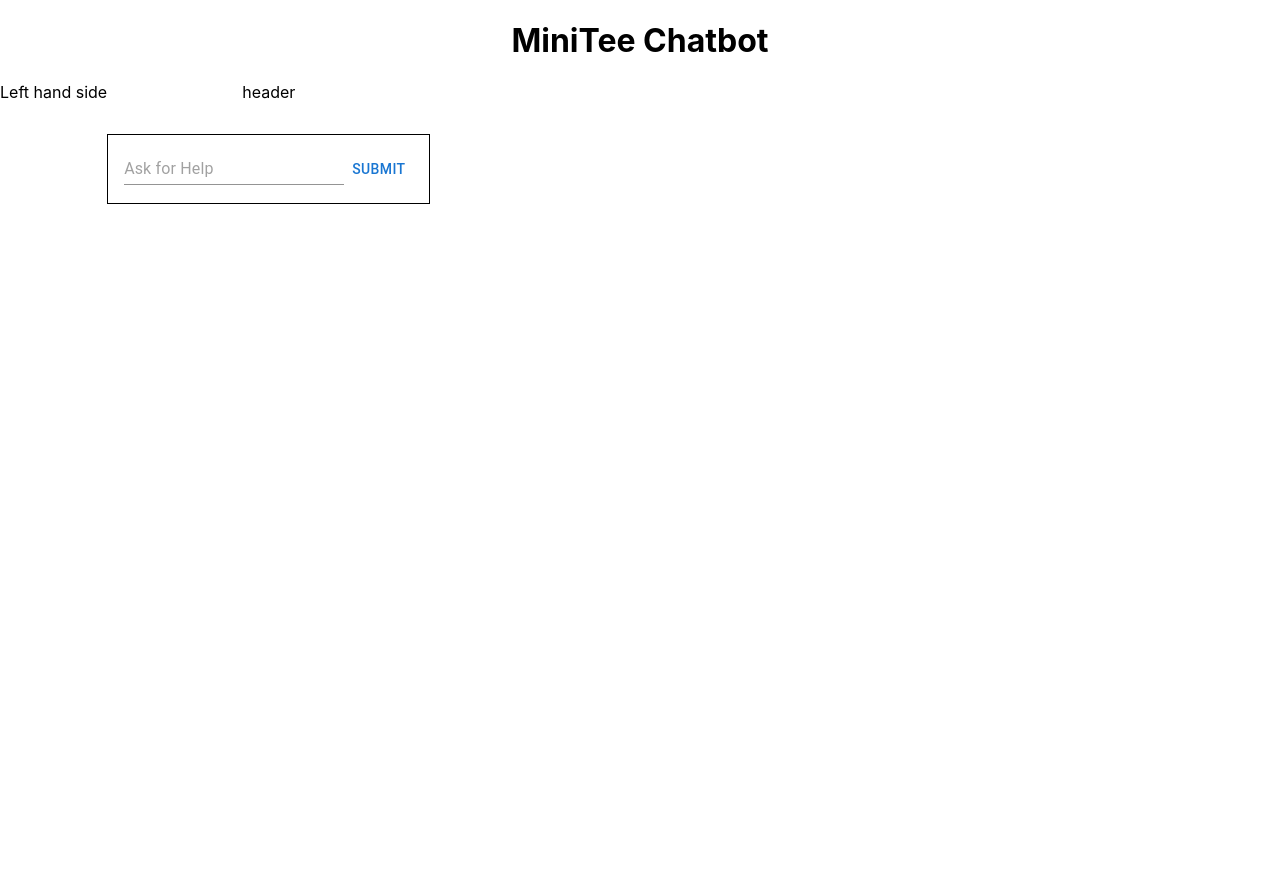
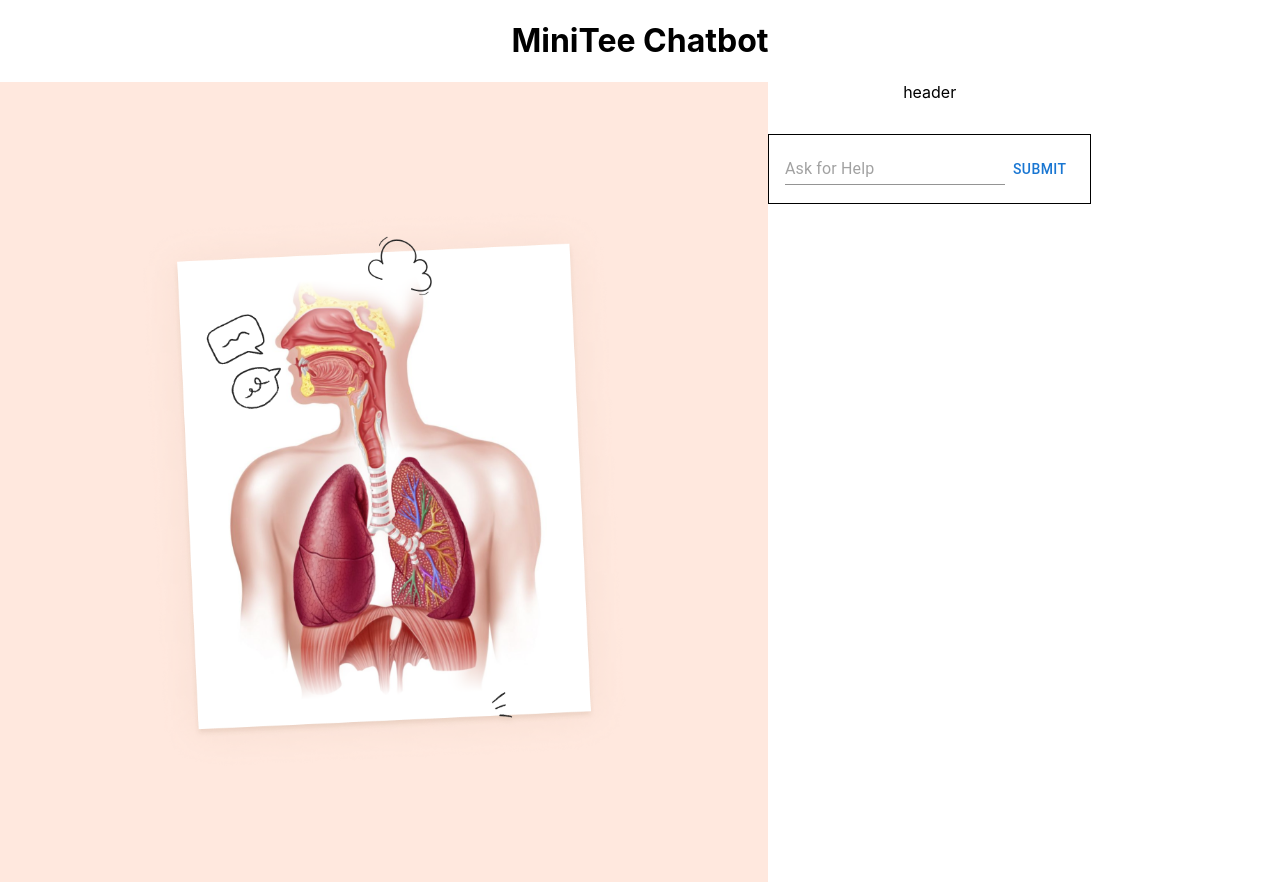
Before and after one commit to oriceane/open-ai-flask-boilerplate, a React (Create React App) app in the folder mini-tee-frontend/: page / in a window 1280 px wide. Before the commit the page ends 800 px from the top, so only its background shows below. Built offline with nearby package versions, Linux system fonts and the light colour scheme.

Commit message:
euans crap css

```diff
--- a/mini-tee-frontend/src/App.jsx
+++ b/mini-tee-frontend/src/App.jsx
@@ -2,6 +2,7 @@ import React from 'react';
 import { Container, Grid, css } from '@mui/material';
 import './App.css';
 import { ChatWindow } from './components/ChatWindow';
+import { InfoBoard } from './components/InfoBoard';
 
 
 const style = {
@@ -16,7 +17,7 @@ function App() {
       <h1>MiniTee Chatbot</h1>
       <main style={style}>
 
-        <div>Left hand side</div>
+        <InfoBoard />
         <ChatWindow />
       </main>
     </div>
--- /dev/null
+++ b/mini-tee-frontend/src/components/InfoBoard/index.tsx
@@ -0,0 +1,23 @@
+import { Input, Box, Container, Stack, Button, Card, createTheme } from '@mui/material'
+import React, { SyntheticEvent } from 'react'
+import useSWR from "swr"
+
+export const InfoBoard = () => {
+
+    return (
+        <Box
+            sx={{
+                width: "60%",
+                height: "100vh",
+                backgroundColor: '#FFE8DE',
+            }}
+        >
+            <Box sx={{
+                padding: "15% 0 0 0"
+            }}>
+                <img src="/lung.png" alt="lung" width="500" />
+            </Box>
+
+        </Box>
+    )
+}
```
Also changed, not shown: mini-tee-frontend/public/lung.png (added).
